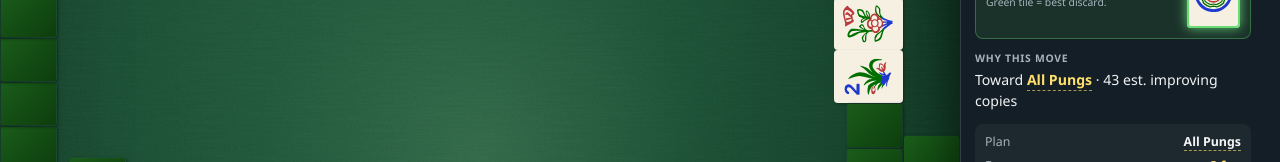
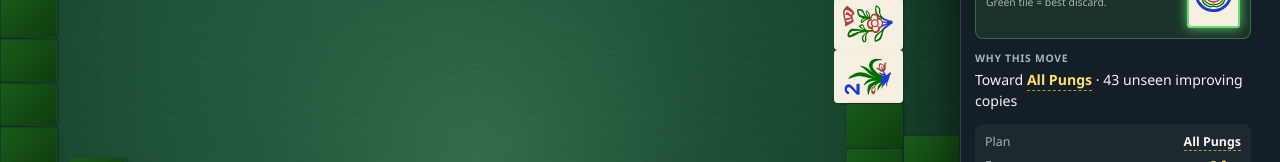
Before and after one commit to Kimeiga/hkos, a React (Vite) app: page / in a window 1280 px wide. Shown: the part 184-346 px from the top of the page. Built offline with nearby package versions, Linux system fonts and the light colour scheme.

Commit message:
test: align src/components/TeacherPanel.tsx with tile-aware coach

```diff
--- a/src/components/TeacherPanel.tsx
+++ b/src/components/TeacherPanel.tsx
@@ -56,7 +56,7 @@ export const TeacherPanel: React.FC<TeacherPanelProps> = ({
               <button className="inline-rule-link" onClick={() => onOpenHand(suggestion.targetHand)}>
                 {suggestion.targetHand}
               </button>
-              {' · '}{suggestion.tilesNeeded} est. improving copies
+              {' · '}{suggestion.tilesNeeded} unseen improving copies
             </div>
           </div>
 
```
